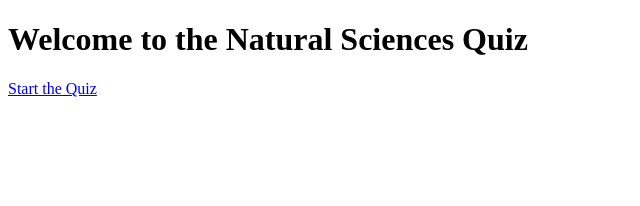
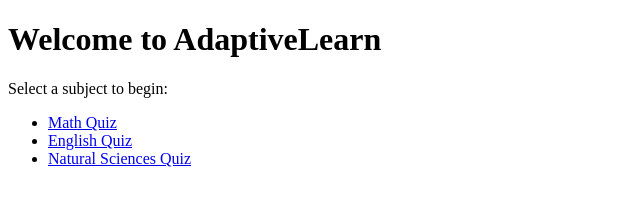
Before and after one commit to Pers23/Adaptivelearn-web, a plain HTML site: page index.html in a window 1280 px wide. Shown: the whole page, without its empty margins (0-640 px from the left). Drawn offline with Linux system fonts and the light colour scheme.

Commit message:
Add files via upload

```diff
--- a/index.html
+++ b/index.html
@@ -1,12 +1,17 @@
-
 <!DOCTYPE html>
 <html lang="en">
 <head>
-    <meta charset="UTF-8">
-    <title>AdaptiveLearn - Natural Sciences</title>
+  <meta charset="UTF-8" />
+  <meta name="viewport" content="width=device-width, initial-scale=1.0" />
+  <title>AdaptiveLearn</title>
 </head>
 <body>
-    <h1>Welcome to the Natural Sciences Quiz</h1>
-    <a href="science.html">Start the Quiz</a>
+  <h1>Welcome to AdaptiveLearn</h1>
+  <p>Select a subject to begin:</p>
+  <ul>
+    <li><a href="math.html">Math Quiz</a></li>
+    <li><a href="english.html">English Quiz</a></li>
+    <li><a href="science.html">Natural Sciences Quiz</a></li>
+  </ul>
 </body>
 </html>
```
